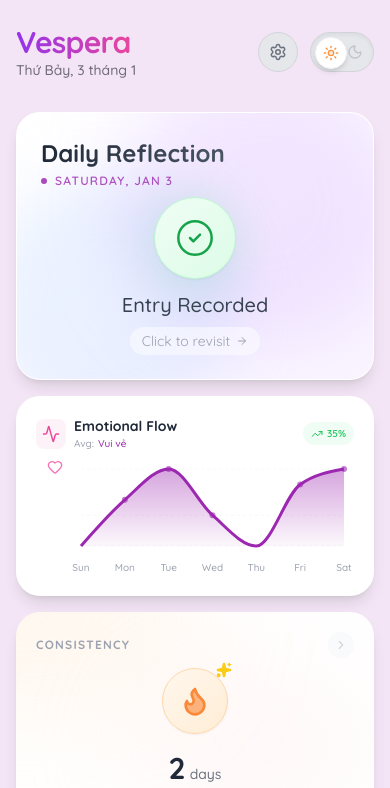
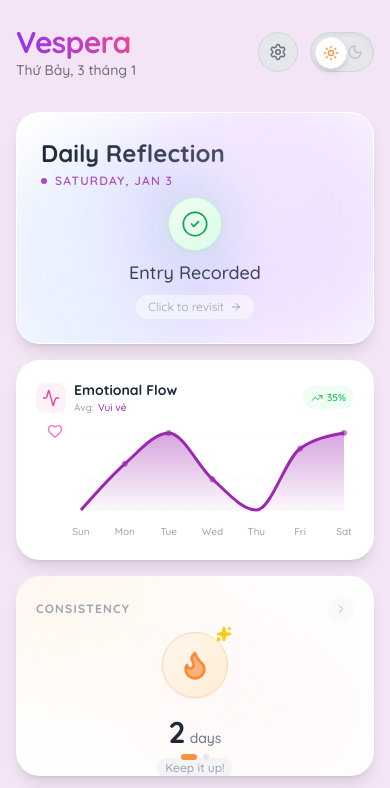
Before and after one commit to K13RT/Vespera, a React (Vite) app: page / in a window 390 px wide. Shown: the top 788 px of the page. Built offline with nearby package versions, Linux system fonts and the light colour scheme.

Commit message:
fix: resolve Entry Recorded text overflow in EditorWidget + refactor README to professional format

```diff
--- a/package.json
+++ b/package.json
@@ -9,13 +9,15 @@
     "preview": "vite preview"
   },
   "dependencies": {
+    "lucide-react": "^0.562.0",
     "react": "^19.2.3",
     "react-dom": "^19.2.3",
-    "lucide-react": "^0.562.0",
     "recharts": "^3.6.0"
   },
   "devDependencies": {
     "@types/node": "^22.14.0",
+    "@types/react": "^19.2.7",
+    "@types/react-dom": "^19.2.3",
     "@vitejs/plugin-react": "^5.0.0",
     "typescript": "~5.8.2",
     "vite": "^6.2.0"
--- a/src/components/EditorWidget.tsx
+++ b/src/components/EditorWidget.tsx
@@ -39,19 +39,19 @@ const EditorWidget: React.FC<EditorWidgetProps> = ({ onExpand, savedEntry }) =>
       </div>
 
       {/* Main Content */}
-      <div className="relative z-10 flex-1 flex flex-col items-center justify-center gap-5 mt-2">
+      <div className="relative z-10 flex-1 flex flex-col items-center justify-center gap-3 mt-2">
           {hasEntry ? (
-            <div className="animate-fade-in flex flex-col items-center text-center">
+            <div className="animate-fade-in flex flex-col items-center text-center gap-2">
                <div className="relative">
                    <div className="absolute inset-0 bg-green-400/20 blur-xl rounded-full"></div>
-                   <div className="relative p-5 rounded-full bg-gradient-to-br from-green-50 to-green-100 dark:from-green-900/20 dark:to-green-900/10 text-green-600 dark:text-green-400 mb-3 shadow-sm border border-green-200 dark:border-green-800/30">
-                      <CheckCircle2 size={40} strokeWidth={1.5} />
+                   <div className="relative p-3 md:p-4 rounded-full bg-gradient-to-br from-green-50 to-green-100 dark:from-green-900/20 dark:to-green-900/10 text-green-600 dark:text-green-400 shadow-sm border border-green-200 dark:border-green-800/30">
+                      <CheckCircle2 size={28} className="md:w-9 md:h-9" strokeWidth={1.5} />
                    </div>
                </div>
-               <p className="text-xl font-medium text-gray-700 dark:text-gray-200">
+               <p className="text-lg md:text-xl font-medium text-gray-700 dark:text-gray-200">
                   Entry Recorded
                </p>
-               <div className="mt-2 flex items-center gap-1.5 text-sm text-gray-400 dark:text-gray-500 bg-white/50 dark:bg-black/20 px-3 py-1 rounded-full hover:bg-white/80 dark:hover:bg-black/40 transition-colors">
+               <div className="flex items-center gap-1.5 text-xs md:text-sm text-gray-400 dark:text-gray-500 bg-white/50 dark:bg-black/20 px-3 py-1 rounded-full hover:bg-white/80 dark:hover:bg-black/40 transition-colors">
                   <span>Click to revisit</span>
                   <ArrowRight size={12} />
                </div>
```
Also changed, not shown: 2 other files (tests, documents, lock files or other folders).
